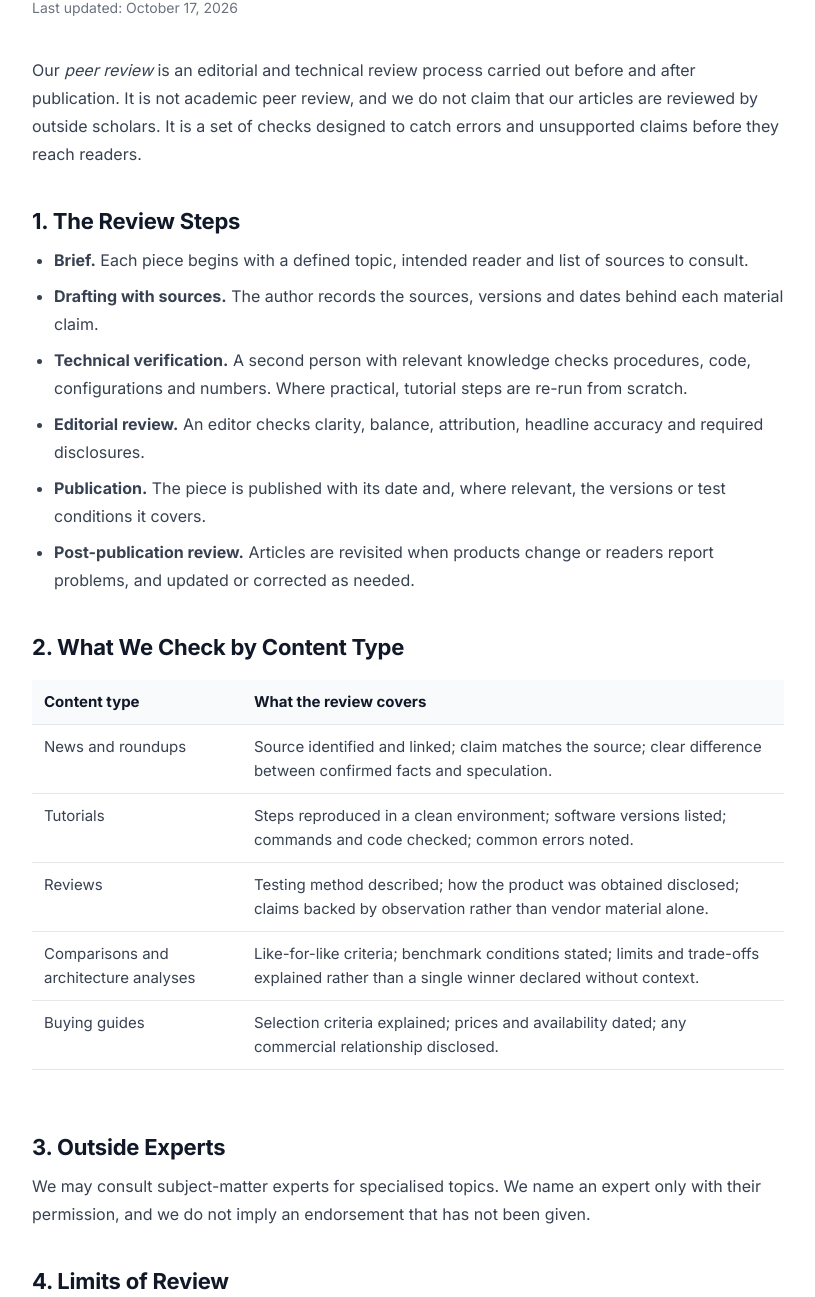
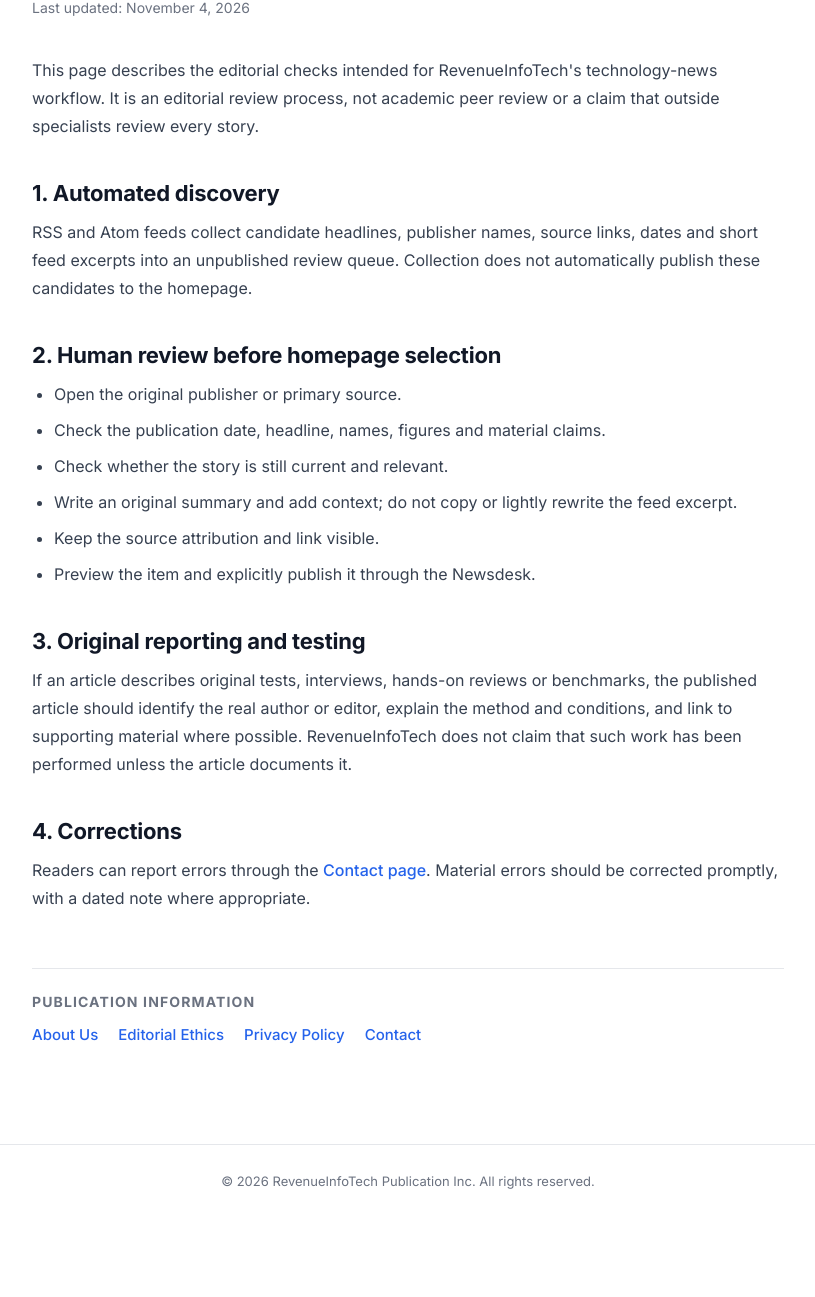
Before and after one commit to Marketer-raja/revenueinfotech, a plain HTML site: page peer-review-process.html in a window 1280 px wide. Shown: the part 204-1501 px from the top of the page, without its empty margins (232-1047 px from the left). After the commit the page ends 1421 px from the top, so only its background shows below. Drawn offline with Linux system fonts and the light colour scheme.

Commit message:
Update peer-review-process.html

```diff
--- a/peer-review-process.html
+++ b/peer-review-process.html
@@ -24,8 +24,8 @@ j=d.createElement(s),dl=l!='dataLayer'?'&l='+l:'';j.async=true;j.src=
 
 <meta charset="UTF-8" />
 <meta name="viewport" content="width=device-width, initial-scale=1.0" />
-<title>Peer Review Process | RevenueInfoTech</title>
-<meta name="description" content="How RevenueInfoTech checks tutorials, reviews, comparisons and news before and after publication: technical verification, editorial review and updates." />
+<title>Editorial Review Process | RevenueInfoTech</title>
+<meta name="description" content="How technology-news candidates are collected, checked, edited and approved before homepage publication." />
 <meta name="theme-color" content="#111827" />
 <link rel="canonical" href="https://revenueinfotech.com/peer-review-process.html" />
 <link rel="preconnect" href="https://fonts.googleapis.com">
@@ -187,50 +187,25 @@ height="0" width="0" style="display:none;visibility:hidden"></iframe></noscript>
 
 <main>
   <div class="eyebrow">Editorial &amp; Governance</div>
-  <h1>Peer Review Process</h1>
-  <div class="updated">Last updated: October 17, 2026</div>
-
-  <p>Our <em>peer review</em> is an editorial and technical review process carried out before and after
-  publication. It is not academic peer review, and we do not claim that our articles are reviewed by outside
-  scholars. It is a set of checks designed to catch errors and unsupported claims before they reach readers.</p>
-
-  <h2>1. The Review Steps</h2>
+  <h1>Editorial Review Process</h1>
+  <div class="updated">Last updated: November 4, 2026</div>
+  <p>This page describes the editorial checks intended for RevenueInfoTech's technology-news workflow. It is an editorial review process, not academic peer review or a claim that outside specialists review every story.</p>
+  <h2>1. Automated discovery</h2>
+  <p>RSS and Atom feeds collect candidate headlines, publisher names, source links, dates and short feed excerpts into an unpublished review queue. Collection does not automatically publish these candidates to the homepage.</p>
+  <h2>2. Human review before homepage selection</h2>
   <ul>
-    <li><strong>Brief.</strong> Each piece begins with a defined topic, intended reader and list of sources to consult.</li>
-    <li><strong>Drafting with sources.</strong> The author records the sources, versions and dates behind each material claim.</li>
-    <li><strong>Technical verification.</strong> A second person with relevant knowledge checks procedures, code, configurations and numbers. Where practical, tutorial steps are re-run from scratch.</li>
-    <li><strong>Editorial review.</strong> An editor checks clarity, balance, attribution, headline accuracy and required disclosures.</li>
-    <li><strong>Publication.</strong> The piece is published with its date and, where relevant, the versions or test conditions it covers.</li>
-    <li><strong>Post-publication review.</strong> Articles are revisited when products change or readers report problems, and updated or corrected as needed.</li>
+    <li>Open the original publisher or primary source.</li>
+    <li>Check the publication date, headline, names, figures and material claims.</li>
+    <li>Check whether the story is still current and relevant.</li>
+    <li>Write an original summary and add context; do not copy or lightly rewrite the feed excerpt.</li>
+    <li>Keep the source attribution and link visible.</li>
+    <li>Preview the item and explicitly publish it through the Newsdesk.</li>
   </ul>
-
-  <h2>2. What We Check by Content Type</h2>
-  <div class="table-wrap"><table>
-    <tr><th>Content type</th><th>What the review covers</th></tr>
-    <tr><td>News and roundups</td><td>Source identified and linked; claim matches the source; clear difference between confirmed facts and speculation.</td></tr>
-    <tr><td>Tutorials</td><td>Steps reproduced in a clean environment; software versions listed; commands and code checked; common errors noted.</td></tr>
-    <tr><td>Reviews</td><td>Testing method described; how the product was obtained disclosed; claims backed by observation rather than vendor material alone.</td></tr>
-    <tr><td>Comparisons and architecture analyses</td><td>Like-for-like criteria; benchmark conditions stated; limits and trade-offs explained rather than a single winner declared without context.</td></tr>
-    <tr><td>Buying guides</td><td>Selection criteria explained; prices and availability dated; any commercial relationship disclosed.</td></tr>
-  </table></div>
-
-  <h2>3. Outside Experts</h2>
-  <p>We may consult subject-matter experts for specialised topics. We name an expert only with their
-  permission, and we do not imply an endorsement that has not been given.</p>
-
-  <h2>4. Limits of Review</h2>
-  <p>Technology changes quickly and review reduces errors but cannot remove them. Technical content is
-  provided for general information, so test any procedure in a safe environment before using it in production.</p>
-
-  <h2>5. Reader Feedback</h2>
-  <p>Readers are part of our review. If a step fails, a number looks wrong or information is out of date, tell us
-  through the <a class="inline-link" href="/contact.html">Contact page</a>. Confirmed issues are fixed and noted on the article. See our
-  <a class="inline-link" href="/editorial-ethics.html">Editorial Ethics</a> for how corrections are handled.</p>
-
-  <nav class="related" aria-label="Related pages">
-    <h3>Editorial &amp; Governance</h3>
-    <ul><li><a class="inline-link" href="/editorial-ethics.html">Editorial Ethics</a></li><li><a class="inline-link" href="/privacy-policy.html">Privacy Policy</a></li><li><a class="inline-link" href="/terms-of-service.html">Terms of Service</a></li><li><a class="inline-link" href="/sponsorship-disclosure.html">Sponsorship Disclosure</a></li><li><a class="inline-link" href="/contact.html">Contact</a></li></ul>
-  </nav>
+  <h2>3. Original reporting and testing</h2>
+  <p>If an article describes original tests, interviews, hands-on reviews or benchmarks, the published article should identify the real author or editor, explain the method and conditions, and link to supporting material where possible. RevenueInfoTech does not claim that such work has been performed unless the article documents it.</p>
+  <h2>4. Corrections</h2>
+  <p>Readers can report errors through the <a class="inline-link" href="/contact.html">Contact page</a>. Material errors should be corrected promptly, with a dated note where appropriate.</p>
+  <nav class="related" aria-label="Related pages"><h3>Publication information</h3><ul><li><a class="inline-link" href="/about.html">About Us</a></li><li><a class="inline-link" href="/editorial-ethics.html">Editorial Ethics</a></li><li><a class="inline-link" href="/privacy-policy.html">Privacy Policy</a></li><li><a class="inline-link" href="/contact.html">Contact</a></li></ul></nav>
 </main>
 
 <footer class="site-footer">
```
